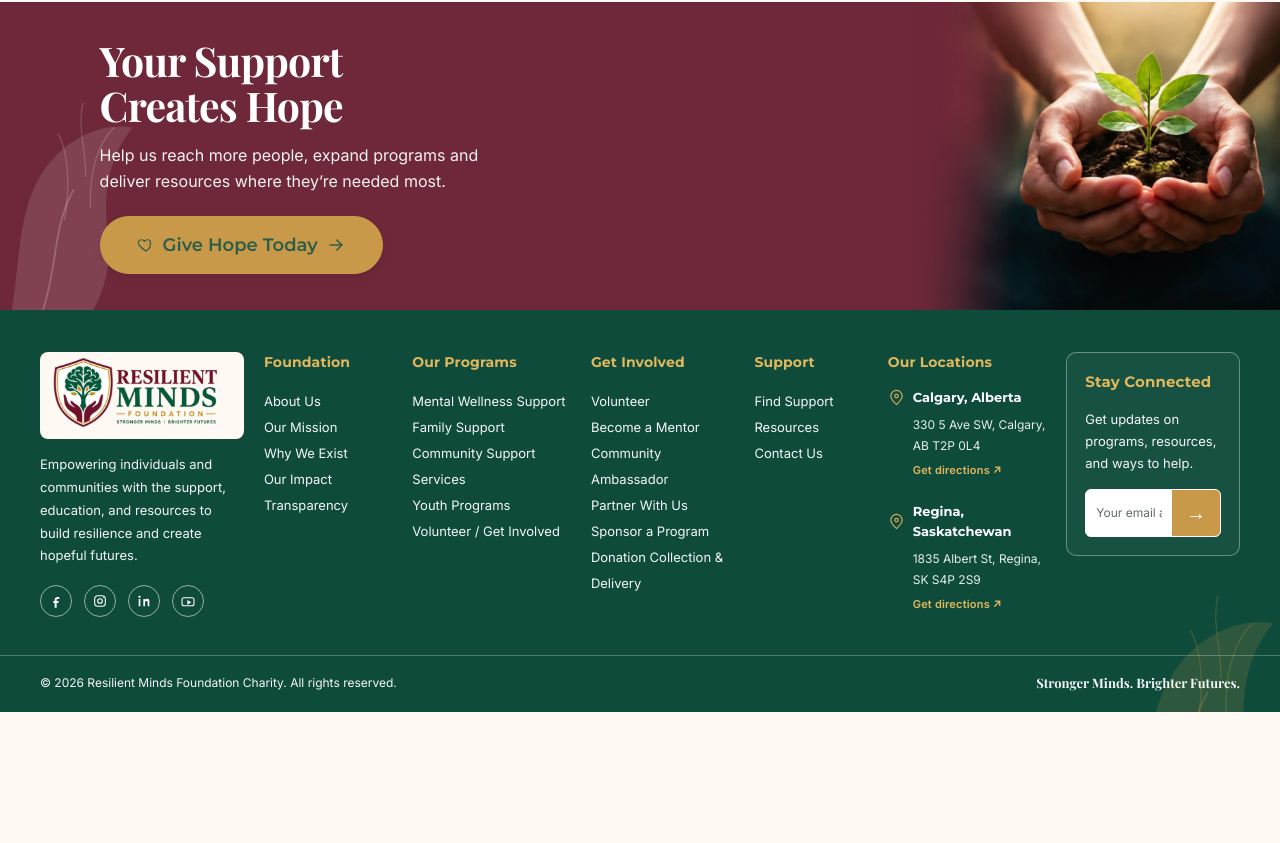
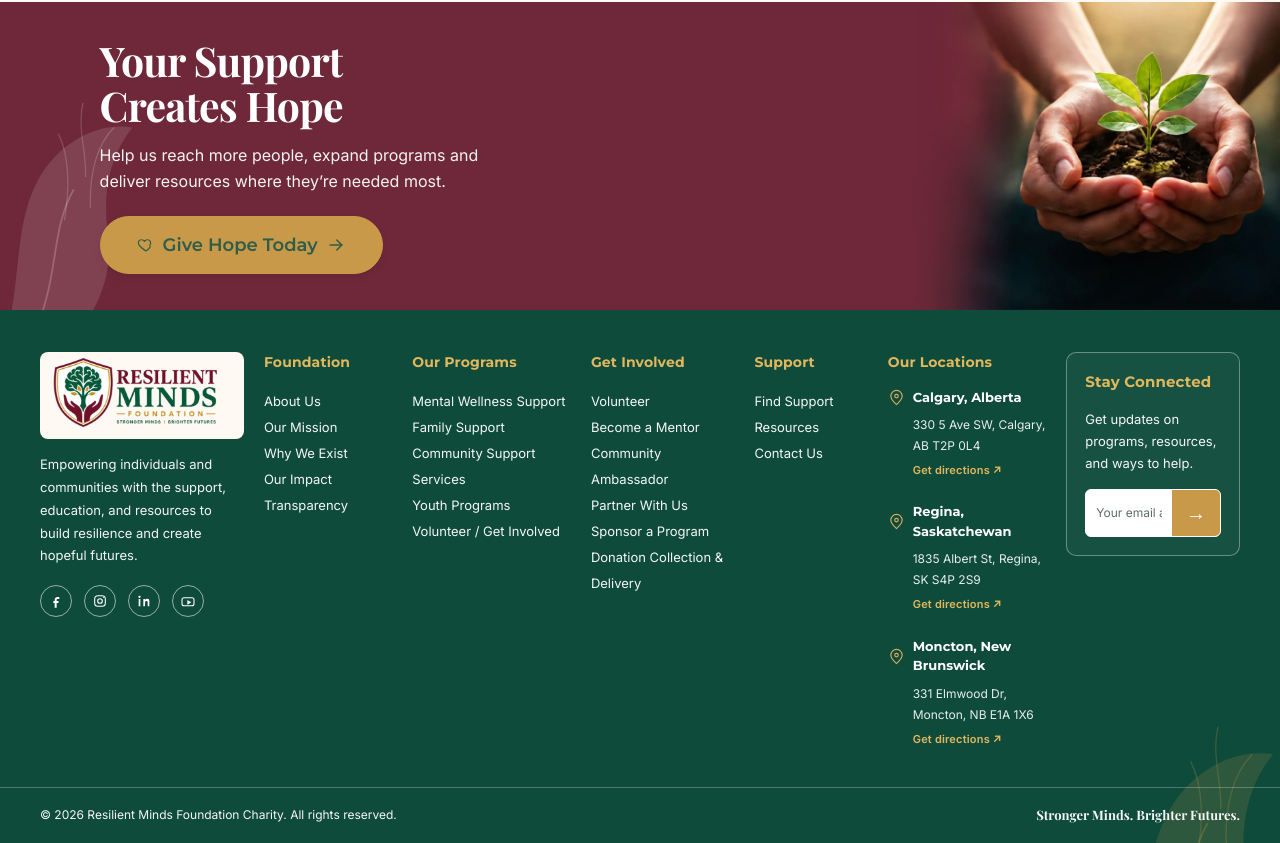
Before and after one commit to Martins-technologies/Resilent-MINDS-foundation, a React (Vite) app: page / in a window 1280 px wide. Shown: the part 3907-4750 px from the top of the page. Before the commit the page ends 4619 px from the top, so only its background shows below. Built offline with nearby package versions, Linux system fonts and the light colour scheme; a web font is replaced by a local one.

Commit message:
Add Moncton location to footer component

```diff
--- a/src/components/Footer/Footer.jsx
+++ b/src/components/Footer/Footer.jsx
@@ -212,6 +212,11 @@ const LOCATIONS = [
     address: '1835 Albert St, Regina, SK S4P 2S9',
     mapUrl: 'https://www.google.com/maps/search/?api=1&query=1835+Albert+St+Regina+SK+S4P+2S9',
   },
+  {
+  city: 'Moncton, New Brunswick',
+  address: '331 Elmwood Dr, Moncton, NB E1A 1X6',
+  mapUrl: 'https://www.google.com/maps/search/?api=1&query=331+Elmwood+Dr+Moncton+NB+E1A+1X6',
+},
 ];
 
 const SOCIAL = [
```
